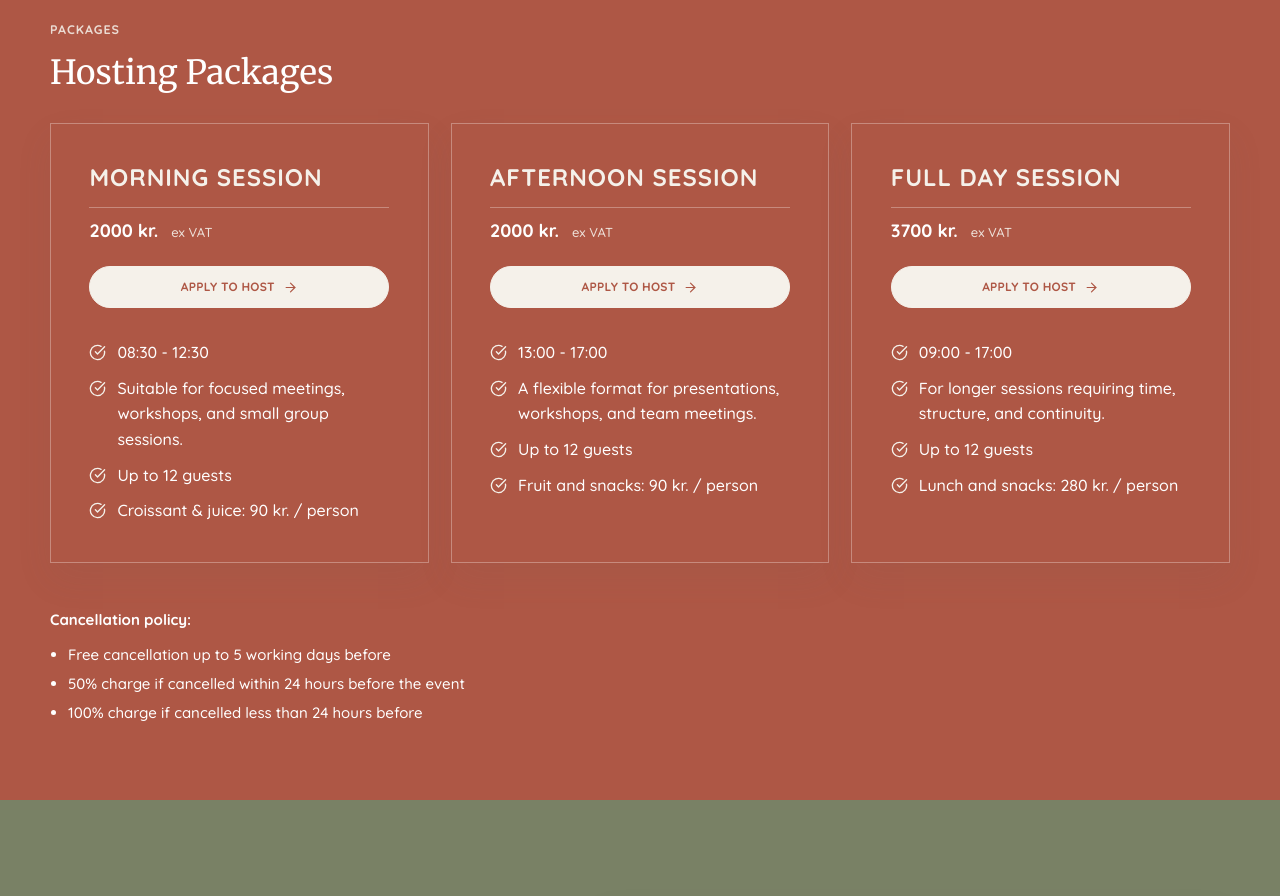
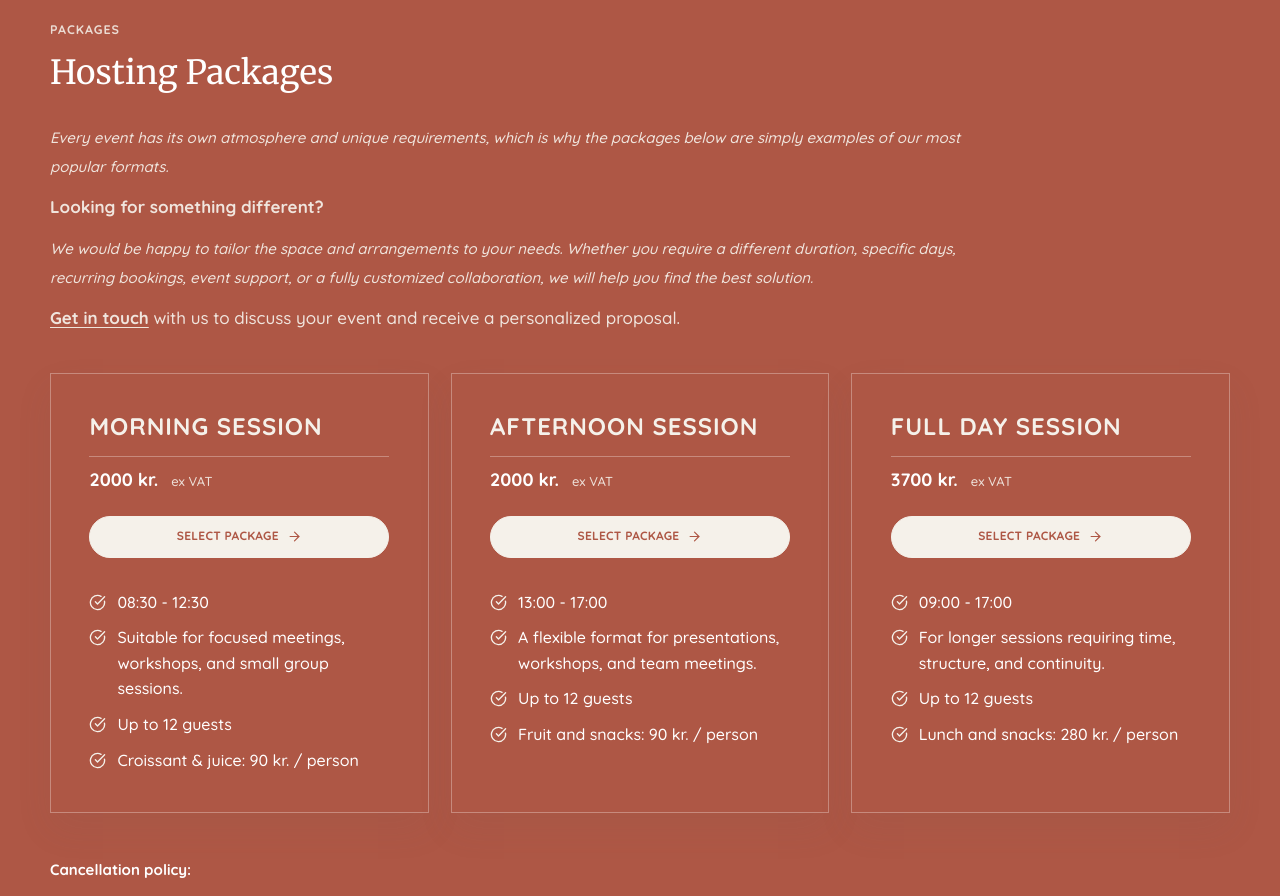
Before and after one commit to Iryna-git-hub/RORUM-corporate-website, a Next.js app: page /host-at-rorum in a window 1280 px wide. Shown: the part 1380-2276 px from the top of the page. Built offline with nearby package versions, Linux system fonts and the light colour scheme.

Commit message:
chore: add text description to hosting packages

```diff
--- a/app/host-at-rorum/page.jsx
+++ b/app/host-at-rorum/page.jsx
@@ -1,6 +1,7 @@
 import { InquiryForm } from "@/components/InquiryForm";
 import { PackageGrid } from "@/components/Cards";
 import { HorizontalGallery } from "@/components/HorizontalGallery";
+import Link from "next/link";
 import {
   Button,
   Container,
@@ -188,10 +189,35 @@ export default function HostAtRorumPage() {
       >
         <Container>
           <SectionHeader label="Packages" title="Hosting Packages" level={3} />
+          <div className="hosting-packages-intro">
+            <p>
+              <i>
+                Every event has its own atmosphere and unique requirements,
+                which is why the packages below are simply examples of our most
+                popular formats.
+              </i>
+            </p>
+
+            <p>
+              <strong>Looking for something different?</strong>
+            </p>
+            <p>
+              <i>
+                We would be happy to tailor the space and arrangements to your
+                needs. Whether you require a different duration, specific days,
+                recurring bookings, event support, or a fully customized
+                collaboration, we will help you find the best solution.
+              </i>
+            </p>
+            <p>
+              <Link href="/contact">Get in touch</Link> with us to discuss your
+              event and receive a personalized proposal.
+            </p>
+          </div>
           <PackageGrid
             items={packages.booking}
             ctaHref="#request-private-meeting"
-            ctaLabel="Apply to Host"
+            ctaLabel="Select Package"
           />
           <div className="meeting-cancellation-policy">
             <p className="meeting-cancellation-title">Cancellation policy:</p>
```
Also changed, not shown: app/globals.css.
